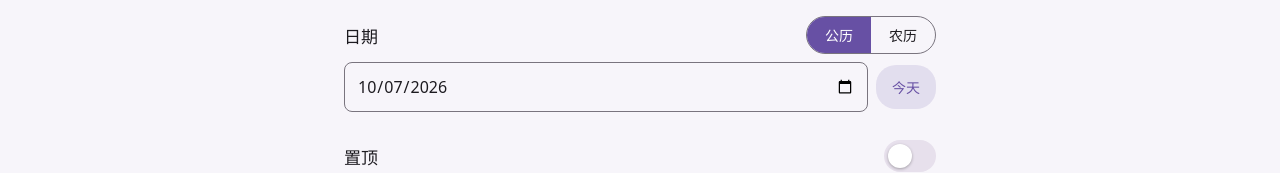
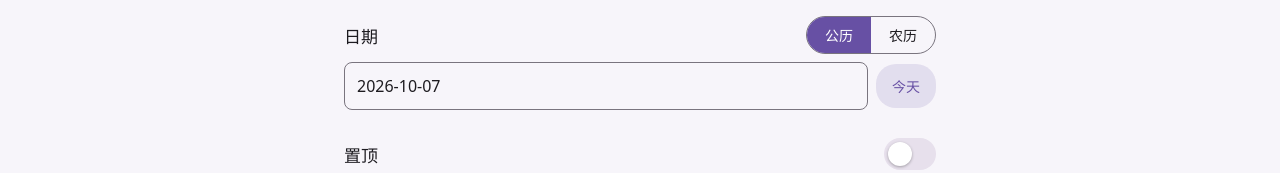
Before and after one commit to YLing2024/ReminderWeb, a React (Vite) app: page /reminder/new in a window 1280 px wide. Shown: the part 155-328 px from the top of the page. Built offline with nearby package versions, Linux system fonts and the light colour scheme.

Commit message:
fix(edit): 日期框自绘 YYYY-MM-DD 显示 + 原生选择器覆盖，公历/农历口径清晰

```diff
--- a/src/pages/EditPage.module.css
+++ b/src/pages/EditPage.module.css
@@ -126,6 +126,39 @@
   gap: 8px;
 }
 
+.datePicker {
+  position: relative;
+  display: block;
+  width: 100%;
+}
+
+.dateGrow {
+  flex: 1 1 auto;
+  min-width: 0;
+}
+
+.dateDisplay {
+  display: flex;
+  align-items: center;
+  width: 100%;
+  min-height: 48px;
+  padding: 12px;
+  border: 1px solid var(--md-sys-color-outline);
+  border-radius: var(--radius-input);
+  font-size: 16px;
+}
+
+.dateNative {
+  position: absolute;
+  inset: 0;
+  width: 100%;
+  height: 100%;
+  opacity: 0;
+  padding: 0;
+  border: none;
+  cursor: pointer;
+}
+
 .todayButton {
   flex: none;
   border: none;
--- a/src/pages/EditPage.tsx
+++ b/src/pages/EditPage.tsx
@@ -149,12 +149,12 @@ export default function EditPage() {
             {draft.isLunar ? (
               <LunarFields value={parseLocalDate(draft.date)} onChange={setLunarDate} />
             ) : (
-              <input
-                className={styles.input}
-                type="date"
+              <IsoDateInput
+                className={styles.dateGrow}
+                label="日期"
                 value={draft.date}
-                onChange={(event) =>
-                  patch({ date: event.target.value === '' ? toISODate(todayLocalDate()) : event.target.value })
+                onChange={(next) =>
+                  patch({ date: next === '' ? toISODate(todayLocalDate()) : next })
                 }
               />
             )}
@@ -265,13 +265,13 @@ export default function EditPage() {
                   </div>
                   <label className={styles.inlineRow}>
                     <span>截止日期</span>
-                    <input
-                      className={styles.input}
-                      type="date"
+                    <IsoDateInput
+                      className={styles.dateGrow}
+                      label="截止日期"
                       value={draft.repeatInfo.endDate ?? ''}
-                      onChange={(event) =>
+                      onChange={(next) =>
                         patch({
-                          repeatInfo: { ...draft.repeatInfo!, endDate: event.target.value === '' ? null : event.target.value },
+                          repeatInfo: { ...draft.repeatInfo!, endDate: next === '' ? null : next },
                         })
                       }
                     />
@@ -298,12 +298,11 @@ export default function EditPage() {
         {isInterval && draft.endDate !== null && (
           <label className={styles.field}>
             <span className={styles.fieldLabel}>结束日期</span>
-            <input
-              className={styles.input}
-              type="date"
+            <IsoDateInput
+              label="结束日期"
               value={draft.endDate}
               min={draft.date}
-              onChange={(event) => patch({ endDate: event.target.value === '' ? null : event.target.value })}
+              onChange={(next) => patch({ endDate: next === '' ? null : next })}
             />
           </label>
         )}
@@ -473,3 +472,39 @@ function describeLunar(value: LocalDate): string {
   const lunar = solarToLunar(value);
   return `${lunar.year}年 ${lunarMonthsOfYear(lunar.year).find((entry) => entry.month === lunar.month)?.label ?? ''}${lunarDayLabel(lunar.year, lunar.month, lunar.day)}`;
 }
+
+/**
+ * 日期输入：原生 date 选择器的显示格式受浏览器 locale 影响（如 10/07/2026）。
+ * 这里用自绘只读显示（固定 YYYY-MM-DD）+ 覆盖其上的透明原生选择器，
+ * 既保证显示口径，又保留原生日期选择体验。
+ */
+function IsoDateInput({
+  value,
+  onChange,
+  min,
+  label,
+  className,
+}: {
+  value: string;
+  onChange: (next: string) => void;
+  min?: string;
+  label: string;
+  className?: string;
+}) {
+  return (
+    <span className={[styles.datePicker, className].filter(Boolean).join(' ')}>
+      <span className={styles.dateDisplay} aria-hidden="true">
+        {value === '' ? '选择日期' : value}
+      </span>
+      <input
+        className={styles.dateNative}
+        type="date"
+        lang="zh-CN"
+        value={value}
+        min={min}
+        aria-label={label}
+        onChange={(event) => onChange(event.target.value)}
+      />
+    </span>
+  );
+}
```
